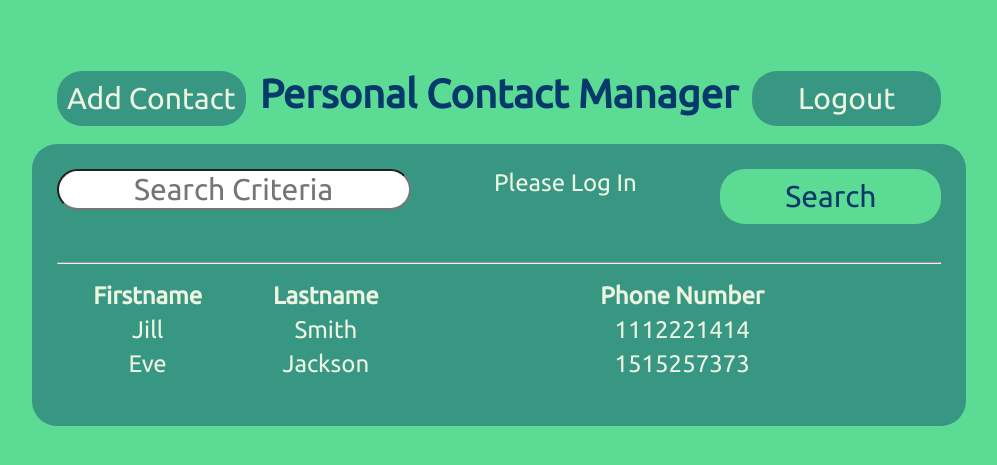
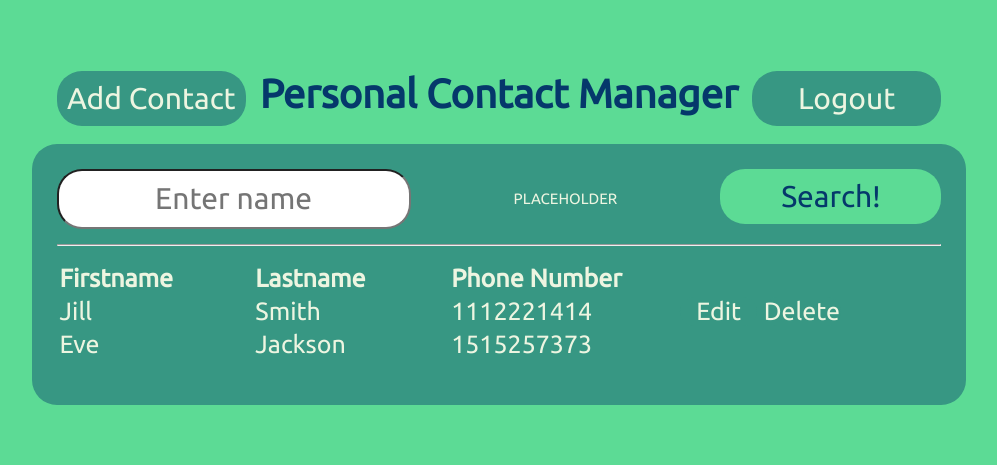
Before and after one commit to Dpk417182/LAMPStackProject, a PHP site: page /main.html in a window 1280 px wide. Shown: the top 465 px of the page, without its empty margins (141-1138 px from the left). Run offline with PHP 8.4, Linux system fonts and the light colour scheme.

Commit message:
HTML, CSS working

```diff
--- a/css/styles.css
+++ b/css/styles.css
@@ -68,6 +68,24 @@ input[type="text"],input[type="password"]{
     background-color: #1CB64B;
 }
 
+.invertedMiniButtons{
+    display:inline-block;
+    width: 40%;
+    padding: 0px;
+    border-radius: 25px;
+    border: none;
+
+    color: #EDF5E1;
+    background-color: #379783;
+
+    font-size: 25px;
+    font-family: 'Ubuntu', sans-serif;
+}
+
+.invertedMiniButtons:hover{
+    color: #05386B;
+}
+
 #loginDiv{
     width: 70%;
     padding: 25px;
@@ -111,6 +129,10 @@ input[type="text"],input[type="password"]{
     text-align: center;
 }
 
+#searchText{
+    font-size: 15px;
+}
+
 #addButton{
     margin-left: 15%;
     float: left;
@@ -122,12 +144,14 @@ input[type="text"],input[type="password"]{
 }
 
 #searchBottom{
-    height: 10%;
+    height: 60px;
+    line-height: 60px;
     display: inline-block;
     width: 100%;
 }
 
 #searchBar{
+    height: 100%;
     float: left;
     width:40%;
 }
@@ -157,20 +181,24 @@ tr {
 
 th{
     display: inline-block;
-    width: 20%;
+    width: 22%;
 
     color: #EDF5E1;
-    font-size: 1.5em;
-    text-align: center;
+    font-size: 25px;
+    text-align: left;
     font-family: 'Ubuntu', sans-serif;
 }
 
 td{
     display: inline-block;
-    width: 20%;
+    width: 22%;
 
     color: #EDF5E1;
-    font-size: 1.5em;
-    text-align: center;
+    font-size: 25px;
+    text-align: left;
     font-family: 'Ubuntu', sans-serif;
 }
+
+#buttonCell{
+    text-align: right;
+}
--- a/main.html
+++ b/main.html
@@ -17,9 +17,9 @@
 
 	<div id="loginDiv">
 		<div id="searchBottom">
-			<input type="text" id="searchBar" placeholder="Search Criteria" />
-			<span class="innerText">Please Log In</span>
-			<button type="button" id="searchButton" class="buttons" onclick="doSearch();"> Search </button>
+			<input type="text" id="searchBar" placeholder="Enter name" />
+			<span class="innerText" id="searchText">PLACEHOLDER</span>
+			<button type="button" id="searchButton" class="buttons" onclick="doSearch();"> Search! </button>
 		</div>
 
 		<hr id="divider">
@@ -28,21 +28,20 @@
 			<tr>
 			  <th>Firstname</th>
 			  <th>Lastname</th>
-			  <th></th>
 			  <th>Phone Number</th>
 			  <th></th>
 			</tr>
 			<tr>
 			  <td>Jill</td>
 			  <td>Smith</td>
-			  <td></td>
 			  <td>1112221414</td>
-			  <td></td>
+			  <td id="buttonCell">
+				  <button type="button" id="editButton" class="invertedMiniButtons" onclick="doEdit();"> Edit </button>
+				  <button type="button" id="editButton" class="invertedMiniButtons" onclick="doDelete();"> Delete </button></td>
 			</tr>
 			<tr>
 			  <td>Eve</td>
 			  <td>Jackson</td>
-			  <td></td>
 			  <td>1515257373</td>
 			  <td></td>
 			</tr>
```
